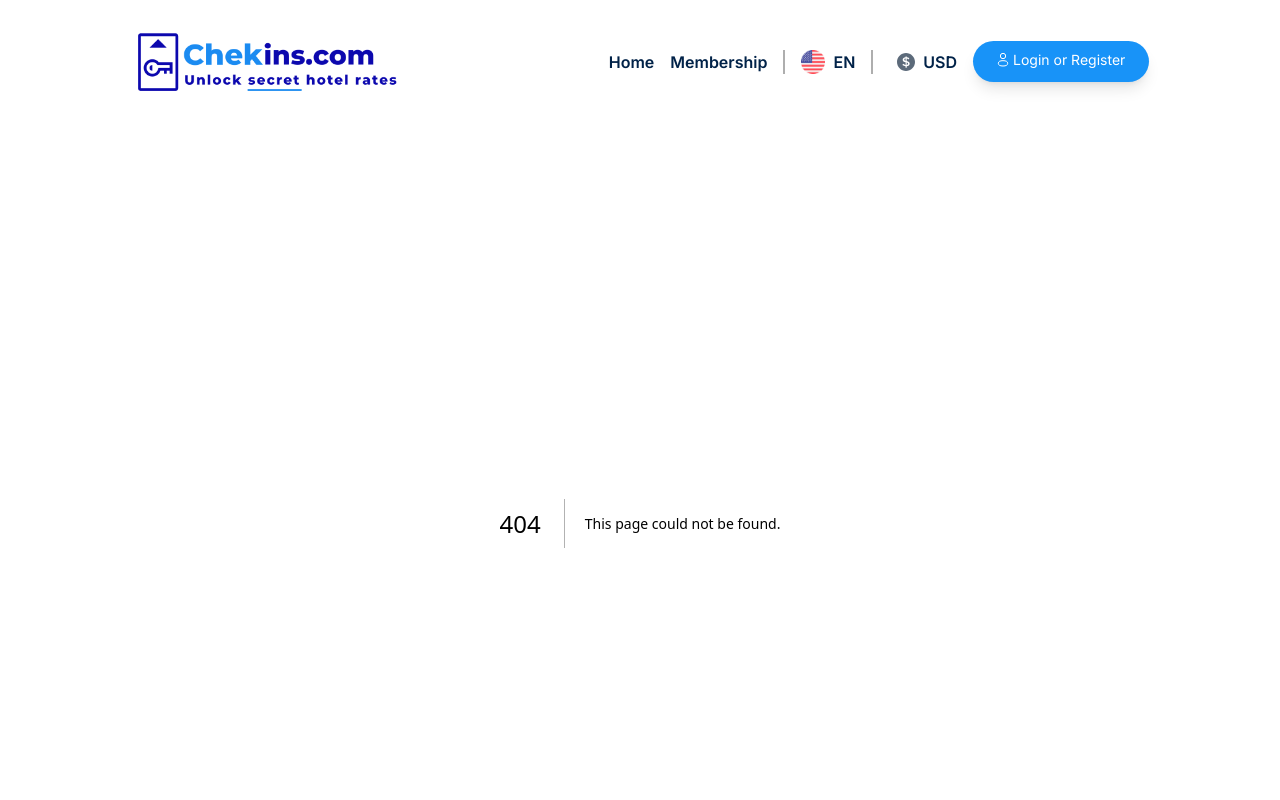
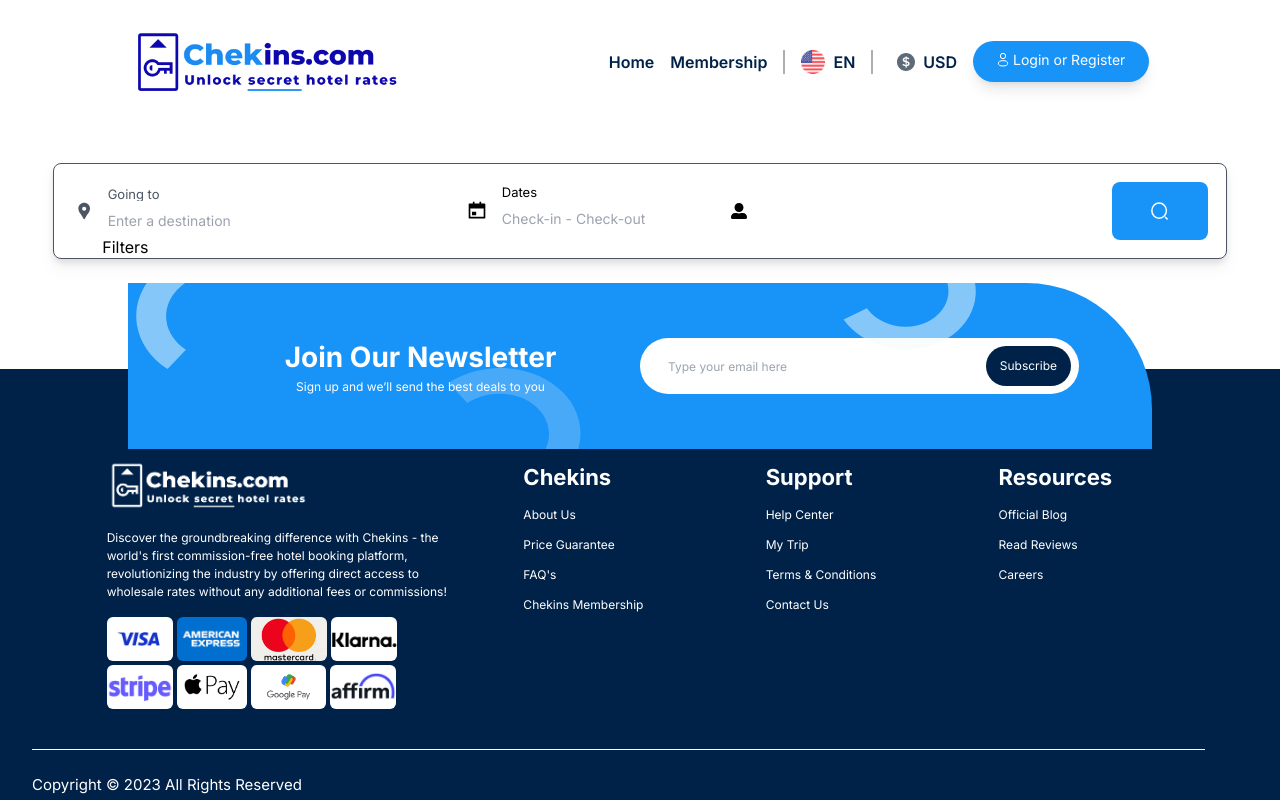
Before and after one commit to shsanantonio/chekins-clone, a Next.js app: page /hotel-listing in a window 1280 px wide. Before the commit this address had no page. Shown: the top 800 px of the page. Built offline with nearby package versions, Linux system fonts and the light colour scheme.

Commit message:
Setup /hotel-listing page

```diff
--- /dev/null
+++ b/app/hotel-listing/page.jsx
@@ -0,0 +1,21 @@
+'use client';
+
+import SearchForm from '@/components/ui/SearchForm';
+
+const HotelListing = () => {
+  return (
+    <div className="w-full container mx-auto lg:w-full xl:w-11/12 items-center">
+      <SearchForm isHomePage={false} />
+      <div className="font-Montserrat container px-0 lg:px-3 xl:px-0 lg:w-full xl:w-11/12 flex flex-col mt-4 mx-auto">
+        <div className="flex flex-row md:space-x-4 space-x-0 space-y-4 md:space-y-0">
+          <div className="hidden  relative z-10  lg:flex flex-col w-3/12 space-y-2">
+            Filters
+          </div>
+          <div>Hotel List</div>
+        </div>
+      </div>
+    </div>
+  );
+};
+
+export default HotelListing;
```
